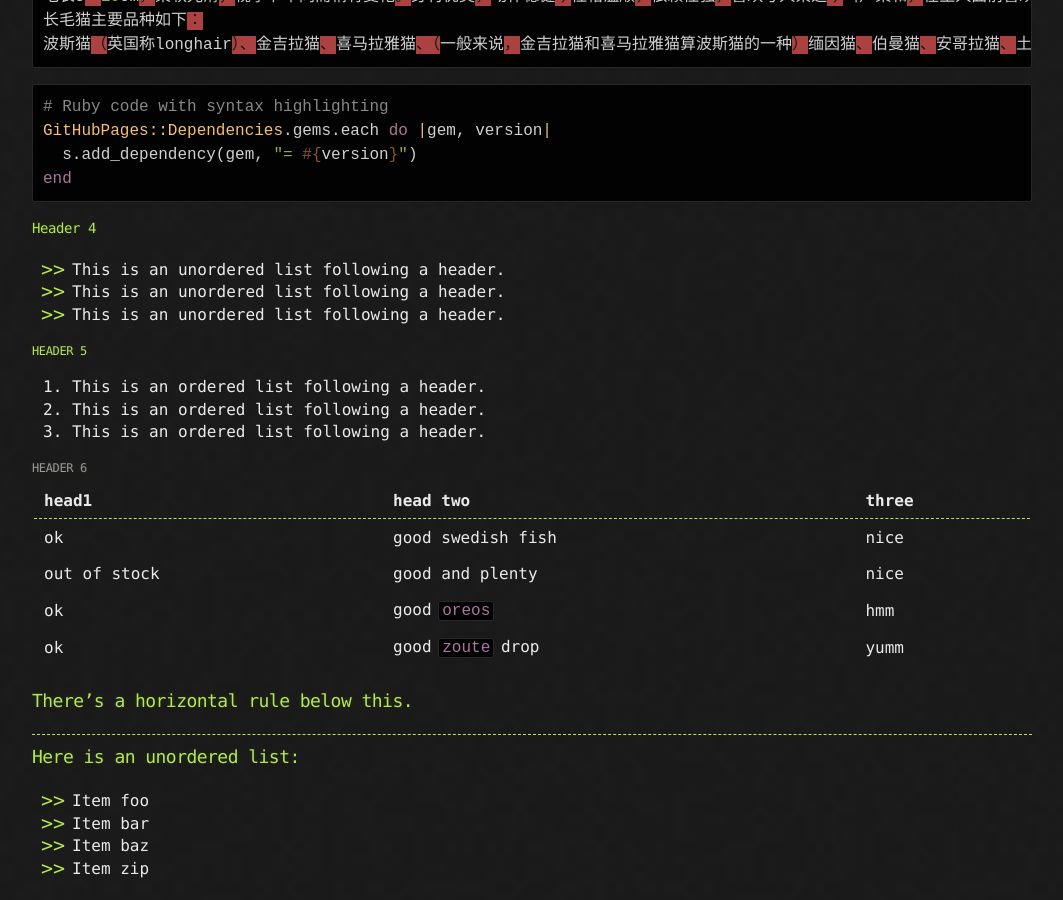
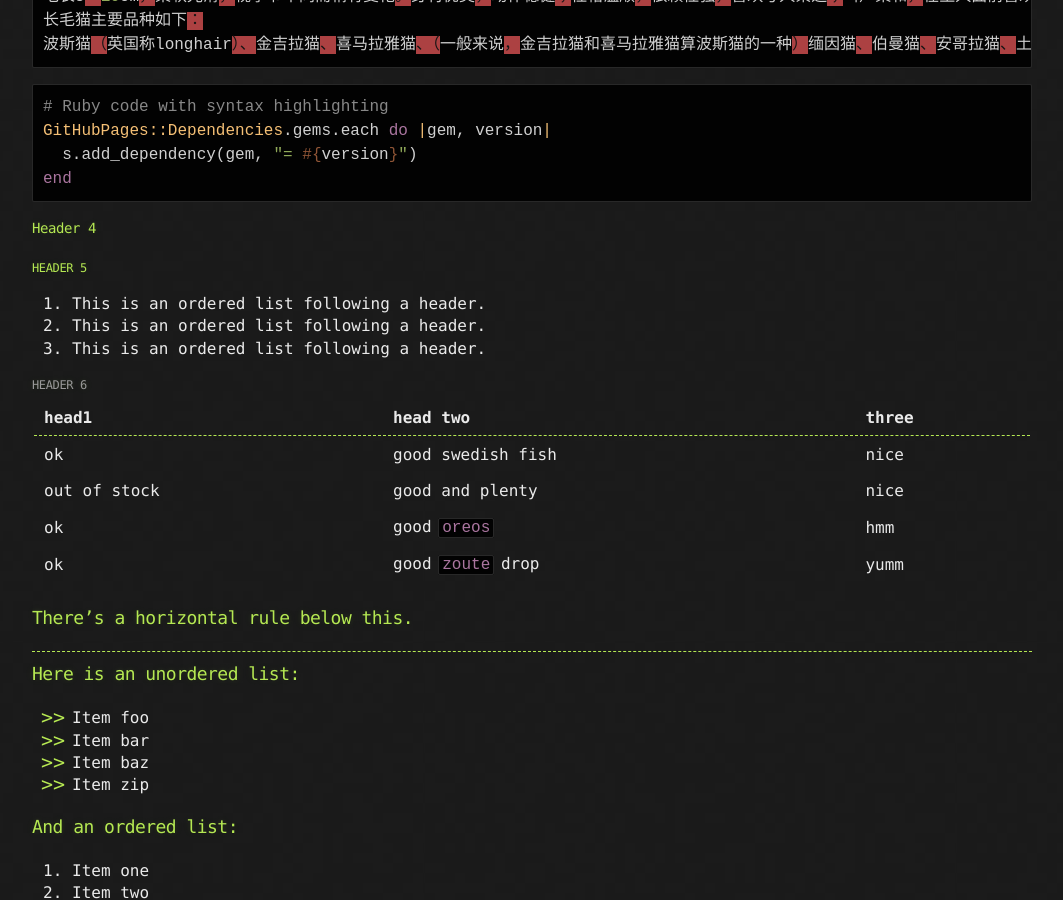
Before and after one commit to zt2236/zt.github.io, a Jekyll site: the page built from _posts/2019-12-3-Another-Sample-Page.md, in a window 1280 px wide and 900 px high, scrolled down 954 px. Shown: the whole window, without its empty margins (108-1171 px from the left). Built offline with Jekyll 4.4.1, drawn with Linux system fonts in a browser that asks for light colours.

Commit message:
提交2019-12-3更改

```diff
--- a/_posts/2019-12-3-Another-Sample-Page.md
+++ b/_posts/2019-12-3-Another-Sample-Page.md
@@ -44,9 +44,7 @@ end
 
 #### [](#header-4)Header 4
 
-*   This is an unordered list following a header.
-*   This is an unordered list following a header.
-*   This is an unordered list following a header.
+
 
 ##### [](#header-5)Header 5
 
```
